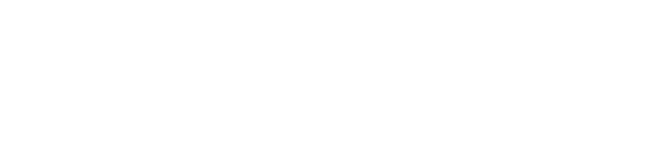
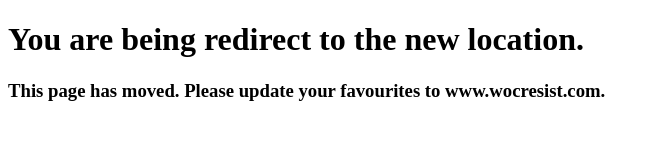
Before and after one commit to mwaaproject/mwaaproject.github.io, a plain HTML site: page index.html in a window 1280 px wide. Shown: the whole page, without its empty margins (0-660 px from the left). Drawn offline with Linux system fonts and the light colour scheme.

Commit message:
redirect

```diff
--- a/index.html
+++ b/index.html
@@ -16,6 +16,8 @@
 </head>
 
 <body id="page-top">
+  <h1>You are being redirect to the new location.</h1>
+  <h3>This page has moved. Please update your favourites to www.wocresist.com.</h3>
 
 </body>
 
```
